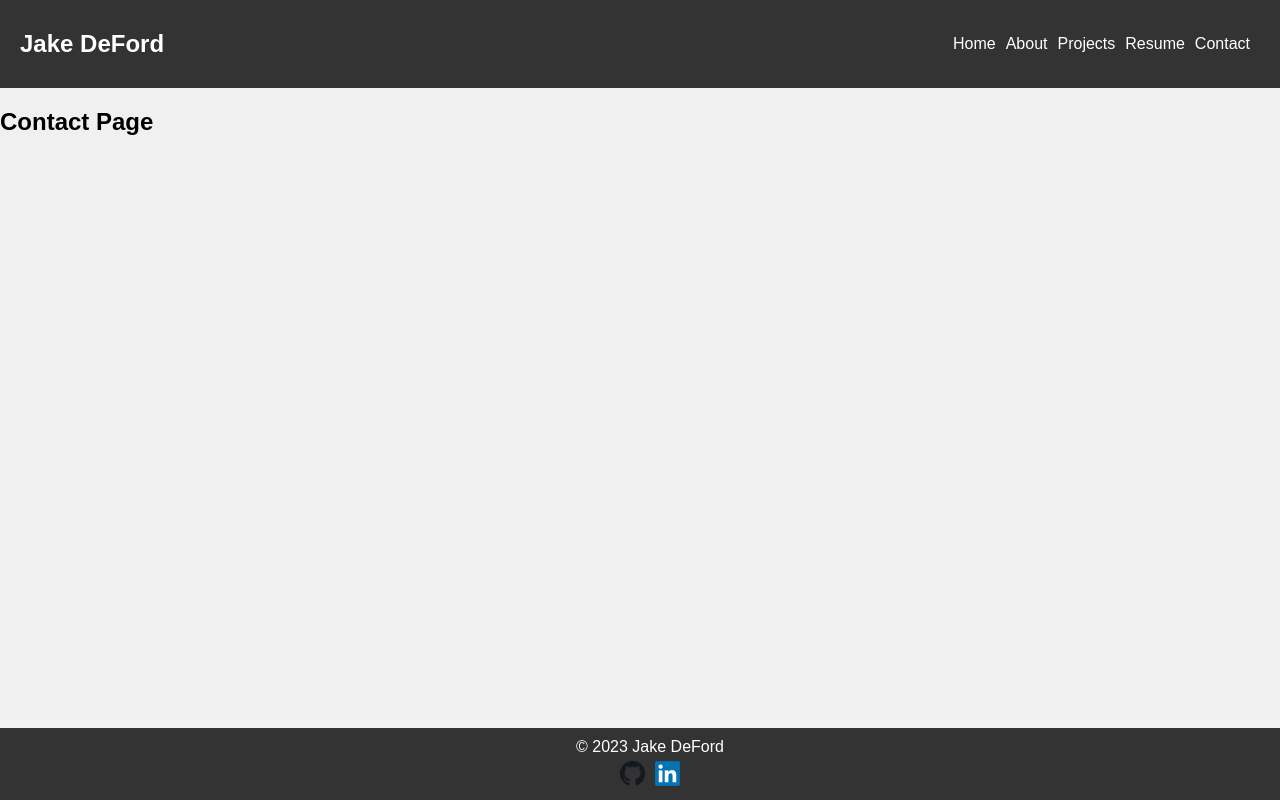
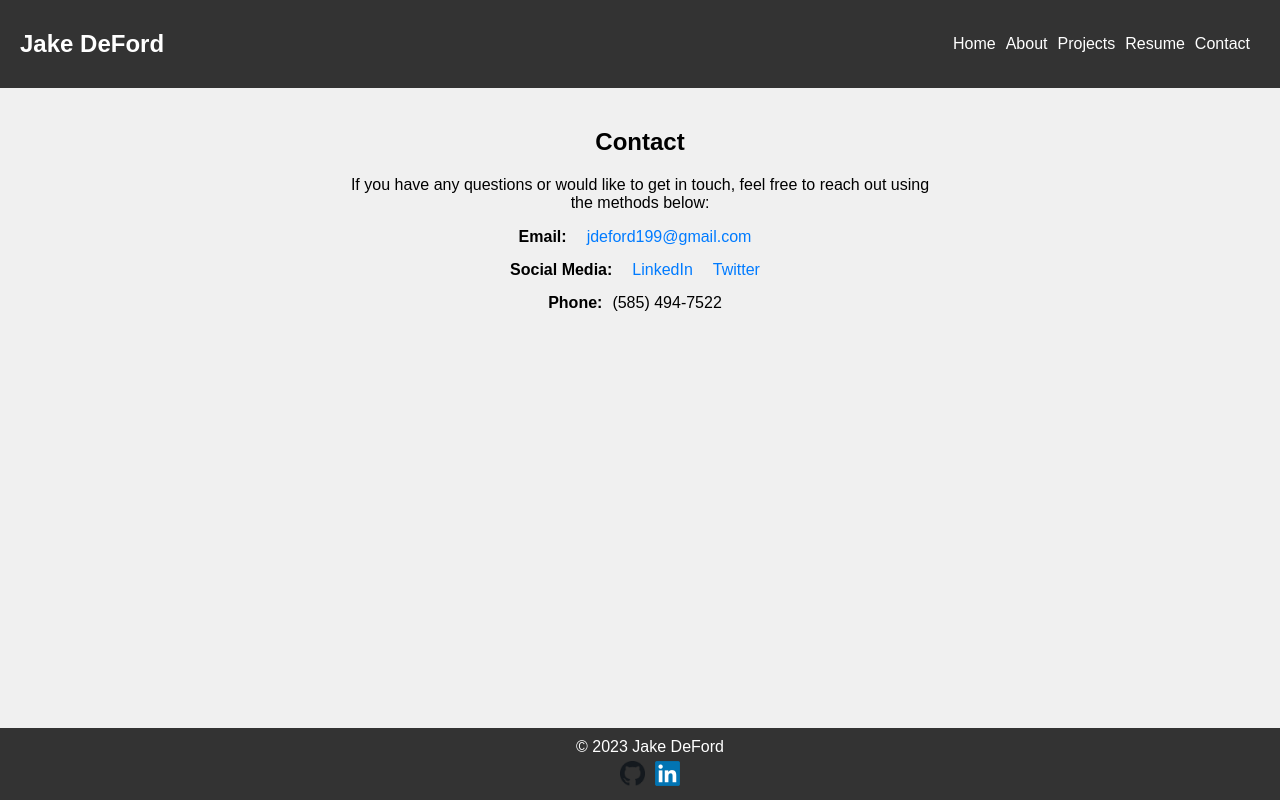
Before and after one commit to JakeDeFord/Website, a React (Create React App) app: page /contact in a window 1280 px wide. Built offline with nearby package versions, Linux system fonts and the light colour scheme.

Commit message:
Added Contact page

```diff
--- a/package.json
+++ b/package.json
@@ -8,6 +8,7 @@
     "@testing-library/user-event": "^14.4.3",
     "react": "^18.2.0",
     "react-dom": "^18.2.0",
+    "react-hook-form": "^7.45.4",
     "react-resizable": "^3.0.5",
     "react-router-dom": "^6.14.2",
     "react-scripts": "^5.0.1",
--- /dev/null
+++ b/src/components/about.css
@@ -0,0 +1,6 @@
+.main-container {
+    text-align: center;
+    justify-content: center;
+    height: 100vh;
+    border: none;
+}
--- a/src/components/about.js
+++ b/src/components/about.js
@@ -1,11 +1,12 @@
 // About.js
 import React from 'react';
 import AboutMe from './aboutMe';
+import './about.css'
 
 function About() {
     return (
-        <div>
-            <h2>About Page</h2>
+        <div className="main-container">
+            <h2>About Me</h2>
             <AboutMe />
         </div>
     );
--- a/src/components/aboutMe.css
+++ b/src/components/aboutMe.css
@@ -7,7 +7,7 @@
 }
 
 .text-container {
-    text-align: left;
+    text-align: center;
     /* Align text to the left */
 }
 
@@ -24,7 +24,7 @@
     }
 
     .text-container {
-        text-align: left;
+        text-align: center;
         /* Align text to the left */
     }
 }
--- a/src/components/aboutMe.js
+++ b/src/components/aboutMe.js
@@ -1,5 +1,6 @@
 // AboutMe.js
 import React from 'react';
+import dog_pic from '../images/dog_tax.jpg'
 
 function AboutMe() {
     return (
@@ -10,9 +11,14 @@ function AboutMe() {
 
             <div className="text-container">
                 <p>
-                    Your about me text goes here. Add any relevant information about yourself, your background,
-                    your interests, or anything you'd like to share with your visitors.
+                    Hey! Welcome to my webite. My name is Jake and I am a Computer Engineer. I graduated from RIT in 2022 with a bachelors in Computer Engineering.
+                    I am currently pursuing embedded programming and Python.
                 </p>
+                <p>
+                    Beyond my technical pursuits, I enjoy exploring new technologies and continuously expanding my skillset.
+                    I just adopted a puppy named Daisy. Dog tax below.
+                </p>
+                <img src={dog_pic} alt="About Me" width="75%" />
             </div>
         </div >
     );
--- /dev/null
+++ b/src/components/contact.css
@@ -0,0 +1,27 @@
+/* contact.css */
+.contact-container {
+    max-width: 600px;
+    margin: 0 auto;
+    padding: 20px;
+    text-align: center;
+}
+
+.contact-method {
+    margin-top: 15px;
+}
+
+.contact-label {
+    font-weight: bold;
+}
+
+/* Style the links within the Contact section */
+.contact-container a {
+    margin: 0 10px;
+    text-decoration: none;
+    color: #007bff;
+    /* Change this color as needed */
+}
+
+span {
+    margin-right: 10px;
+}
--- a/src/components/contact.js
+++ b/src/components/contact.js
@@ -1,8 +1,29 @@
-// Contact.js
 import React from 'react';
+import './contact.css';
 
 function Contact() {
-  return <h2>Contact Page</h2>;
+  return (
+    <div className="contact-container">
+      <h2>Contact</h2>
+      <p>If you have any questions or would like to get in touch, feel free to reach out using the methods below:</p>
+
+      <div className="contact-method">
+        <span className="contact-label">Email:</span>
+        <a href="mailto:jdeford199@gmail.com">jdeford199@gmail.com</a>
+      </div>
+
+      <div className="contact-method">
+        <span className="contact-label">Social Media:</span>
+        <a href="https://www.linkedin.com/in/jake-deford" target="_blank" rel="noopener noreferrer">LinkedIn</a>
+        <a href="https://www.twitter.com/jakedeford" target="_blank" rel="noopener noreferrer">Twitter</a>
+      </div>
+
+      <div className="contact-method">
+        <span className="contact-label">Phone:</span>
+        <span>(585) 494-7522</span>
+      </div>
+    </div>
+  );
 }
 
 export default Contact;
--- a/src/components/navbar.css
+++ b/src/components/navbar.css
@@ -16,6 +16,7 @@ ul {
 
 li {
   margin-right: 10px;
+  color: #ffffff;
 }
 
 a {
```
Also changed, not shown: src/images/dog_tax.jpg (added), 1 other file (tests, documents, lock files or other folders).
